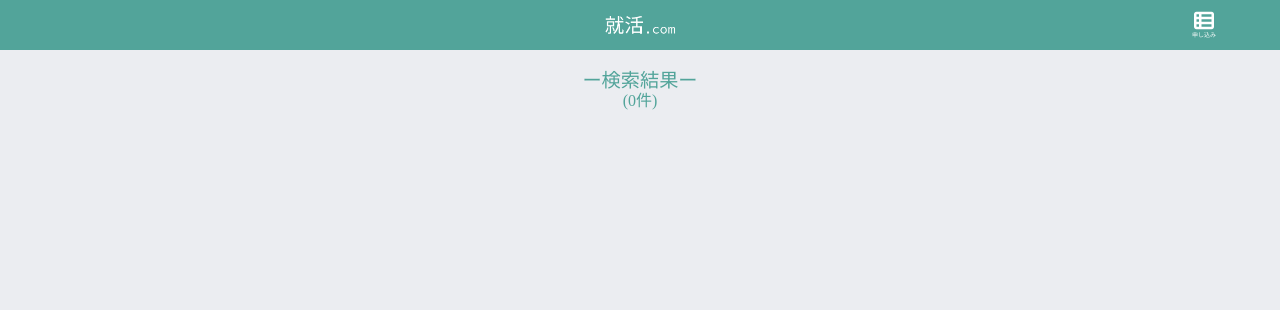
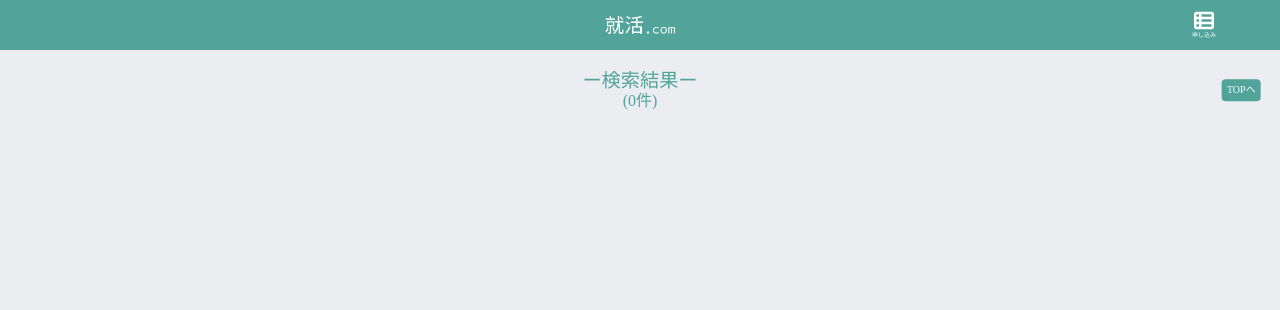
Before and after one commit to posse-ap/teamdev-2022-posse1-team2A, a PHP site: page /student/searchResult/searchResult.php in a window 1280 px wide. Shown: the top 310 px of the page. Run offline with PHP 8.4, Linux system fonts and the light colour scheme; data comes from the database, SQL or seed files in the repository; data that the repository does not hold is empty; some libraries are stand-ins or nearby versions.

Commit message:
検索結果画面にtopへ戻るボタンつけた

```diff
--- a/src/student/searchResult/searchResult.css
+++ b/src/student/searchResult/searchResult.css
@@ -14,22 +14,36 @@ main{
 .white {
     color: white;
   }
-/************ title **************/
+/************ result header **************/
+.search_result_header {
+  position: relative;
+}
 .search_result_title{
     width: 100%;
     height: 80px;
     padding: 20px;
 }
-
 .search_result_title_text{
     color: #52A49A;
     font-size: larger;
 }
-
 .search_result_title_counts{
     color: #52A49A;
 }
 
+.search_result_page_back{
+  position: absolute;
+  top: 50%;
+  right: 0;
+  transform: translate(-50%, -50%);
+}
+.page_back_box{
+  background-color: #52A49A;
+  color: #fff;
+  font-size: 10px;
+  padding: .5em;
+  border-radius: 4px;
+}
 /************ cards **************/
 .search_result_card{
   height: 150px;
--- a/src/student/searchResult/searchResult.php
+++ b/src/student/searchResult/searchResult.php
@@ -146,10 +146,15 @@ try {
         <!-- modal ここまで -->
     </header>
     <main>
-        <div class="search_result_title">
-            <div class="search_result_title_text">ー検索結果ー</div>
-            <div class="search_result_title_counts">(<?= count($search_agents) ?>件)</div>
-        </div>
+        <section class="search_result_header">
+            <div class="search_result_title">
+                <div class="search_result_title_text">ー検索結果ー</div>
+                <div class="search_result_title_counts">(<?= count($search_agents) ?>件)</div>
+            </div>
+            <div class="search_result_page_back">
+                <div class="page_back_box"><a href="../top/top.php">TOPへ</a></div>
+            </div>
+        </section>
         <?php foreach($search_agents as $index => $search_agent):?>
         <div class="search_result_card">
             <div class="search_result_card_img">
```
Also changed, not shown: src/student/searchResult/searchResult.html (+9 -4 lines).
